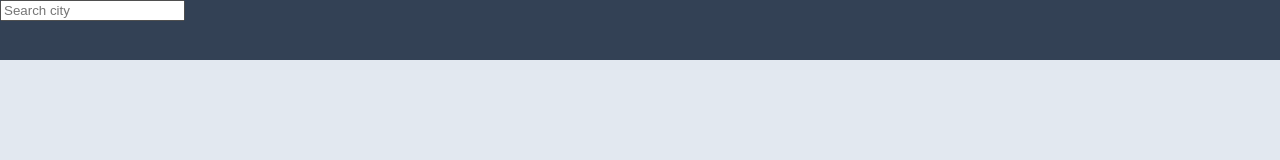
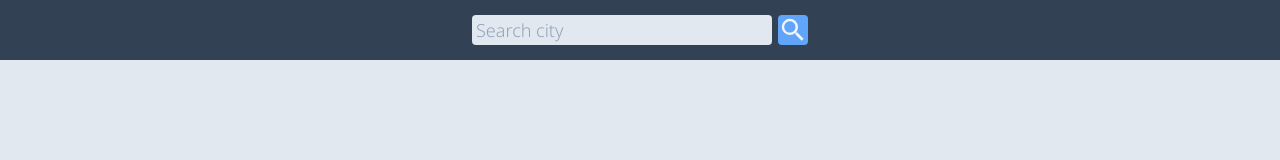
Before and after one commit to wzhengg/weather-app, a website built with webpack: page dist/index.html in a window 1280 px wide. Built offline with nearby package versions, Linux system fonts and the light colour scheme.

Commit message:
Style search bar and button

```diff
--- a/src/style.css
+++ b/src/style.css
@@ -1,9 +1,12 @@
-@import url('https://fonts.googleapis.com/css2?family=Rubik&display=swap');
+@import url('https://fonts.googleapis.com/css2?family=Noto+Sans:wght@300;400&display=swap');
 
 :root {
     font-size: 16px;
+    --slate-100: #f1f5f9;
     --slate-200: #e2e8f0;
+    --slate-400: #94a3b8;
     --slate-700: #334155;
+    --search-border-radius: 4px;
 }
 
 html, body {
@@ -12,13 +15,59 @@ html, body {
 
 body {
     margin: 0;
-    font-family: 'Rubik', sans-serif;
+    font-family: 'Noto Sans', sans-serif;
     display: grid;
     grid-template-rows: 60px 1fr;
 }
 
 #header {
     background-color: var(--slate-700);
+    padding: 10px;
+    display: flex;
+    align-items: center;
+    justify-content: center;
+}
+
+.search {
+    display: flex;
+    align-items: center;
+    gap: 6px;
+}
+
+input[type="search"] {
+    -webkit-appearance: none;
+    appearance: none;
+}
+
+#search-bar {
+    font-family: inherit;
+    font-size: 18px;
+    font-weight: 300;
+    color: var(--slate-700);
+    background-color: var(--slate-200);
+    border: none;
+    border-radius: var(--search-border-radius);
+    height: 30px;
+    width: 300px;
+    padding: 4px;
+}
+
+#search-bar::placeholder {
+    color: var(--slate-400);
+}
+
+#search-bar:focus {
+    outline: none;
+    background-color: var(--slate-100);
+}
+
+.search-btn {
+    background-color: #60a5fa;
+    background-image: url('./img/magnify.svg');
+    background-size: contain;
+    height: 30px;
+    width: 30px;
+    border-radius: var(--search-border-radius);
 }
 
 #main {
```
